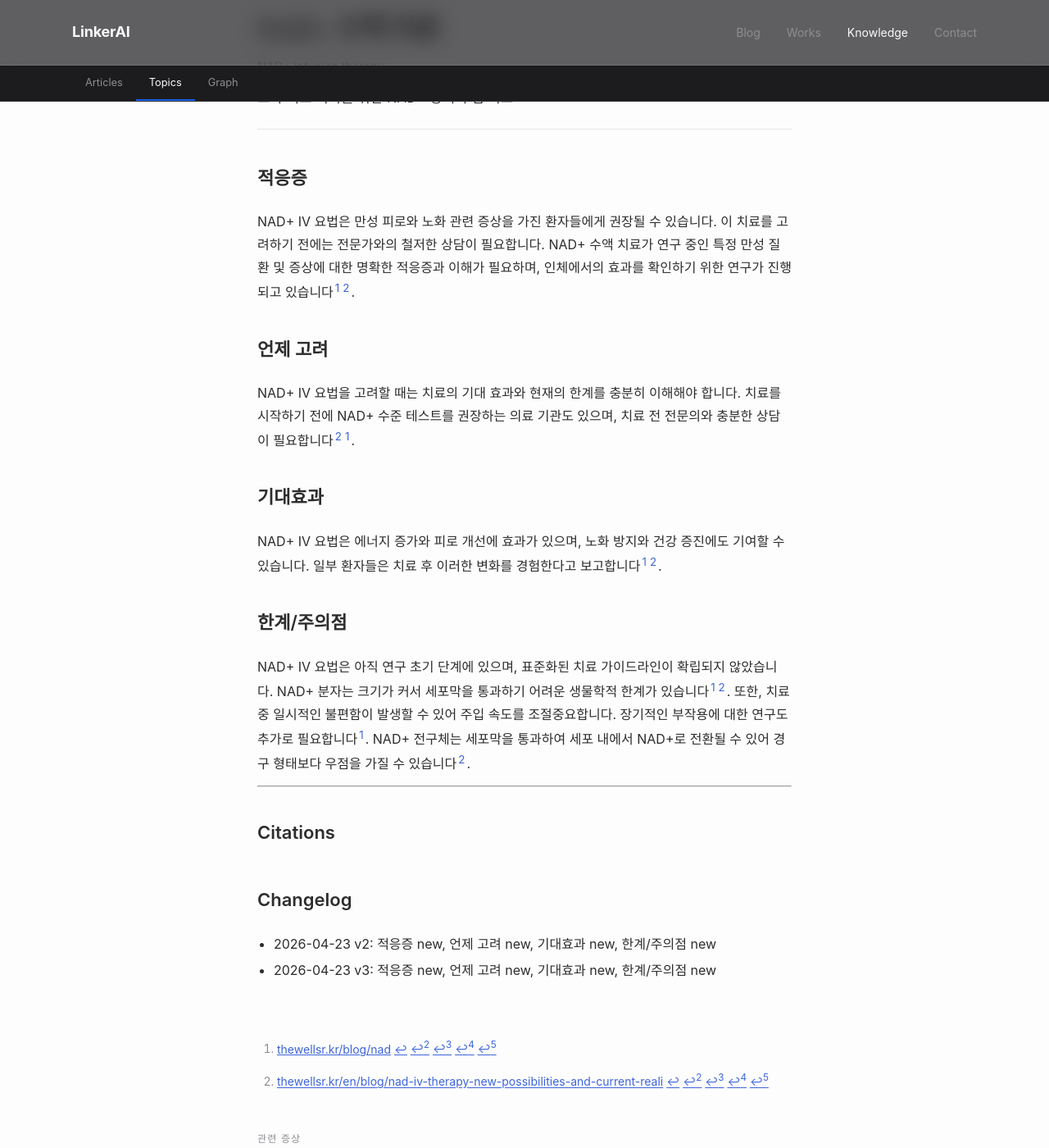
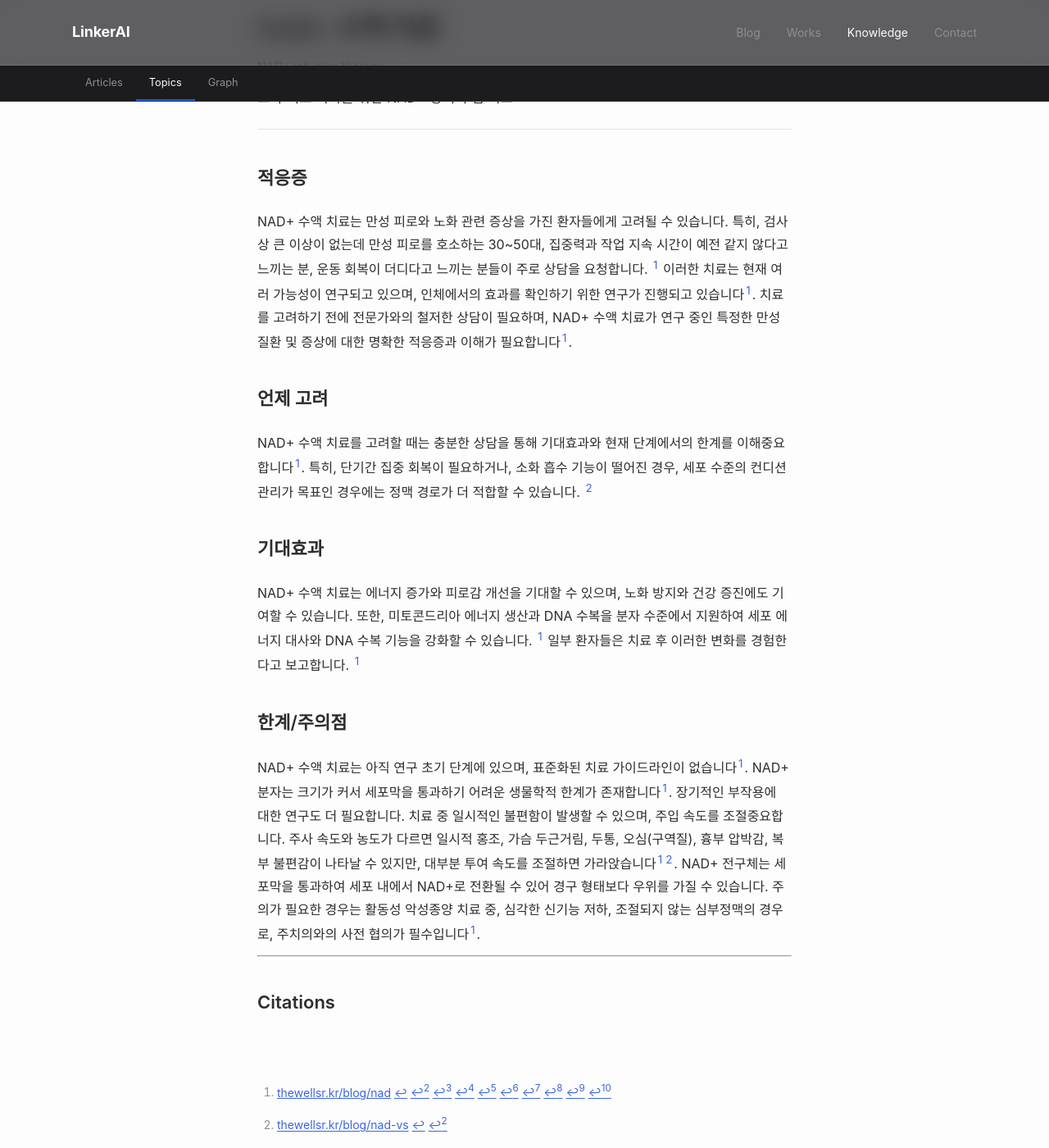
Before and after one commit to feelharmony/linkare-medical-knowledge, a Jekyll site: the page built from treatments/nad-infusion-therapy.md, in a window 1280 px wide and 1400 px high, scrolled down 239 px. Shown: the whole window at 82% size. Built offline with Jekyll 4.4.1, drawn with Linux system fonts in a browser that asks for light colours; some web fonts are replaced; some of the changed text lies outside the part shown.

Commit message:
update entity: NAD+ 수액 치료 (nad-infusion-therapy)

```diff
--- a/treatments/nad-infusion-therapy.md
+++ b/treatments/nad-infusion-therapy.md
@@ -6,28 +6,24 @@ permalink: /treatments/nad-infusion-therapy/
 title: NAD+ 수액 치료
 description: 노화·피로 회복을 위한 NAD+ 정맥 주입 치료
 title_en: NAD+ infusion therapy
-last_reviewed: '2026-04-25'
-source_count: 1
+last_reviewed: '2026-05-01'
+source_count: 3
 version: 4
 ---
 ## 적응증
-NAD+ IV 요법은 만성 피로와 노화 관련 증상을 가진 환자들에게 권장될 수 있습니다. 이 치료를 고려하기 전에는 전문가와의 철저한 상담이 필요합니다. NAD+ 수액 치료가 연구 중인 특정 만성 질환 및 증상에 대한 명확한 적응증과 이해가 필요하며, 인체에서의 효과를 확인하기 위한 연구가 진행되고 있습니다[^2][^1].
+NAD+ 수액 치료는 만성 피로와 노화 관련 증상을 가진 환자들에게 고려될 수 있습니다. 특히, 검사상 큰 이상이 없는데 만성 피로를 호소하는 30~50대, 집중력과 작업 지속 시간이 예전 같지 않다고 느끼는 분, 운동 회복이 더디다고 느끼는 분들이 주로 상담을 요청합니다. [^1] 이러한 치료는 현재 여러 가능성이 연구되고 있으며, 인체에서의 효과를 확인하기 위한 연구가 진행되고 있습니다[^1]. 치료를 고려하기 전에 전문가와의 철저한 상담이 필요하며, NAD+ 수액 치료가 연구 중인 특정한 만성 질환 및 증상에 대한 명확한 적응증과 이해가 필요합니다[^1].
 
 ## 언제 고려
-NAD+ IV 요법을 고려할 때는 치료의 기대 효과와 현재의 한계를 충분히 이해해야 합니다. 치료를 시작하기 전에 NAD+ 수준 테스트를 권장하는 의료 기관도 있으며, 치료 전 전문의와 충분한 상담이 필요합니다[^1][^2].
+NAD+ 수액 치료를 고려할 때는 충분한 상담을 통해 기대효과와 현재 단계에서의 한계를 이해중요합니다[^1]. 특히, 단기간 집중 회복이 필요하거나, 소화 흡수 기능이 떨어진 경우, 세포 수준의 컨디션 관리가 목표인 경우에는 정맥 경로가 더 적합할 수 있습니다. [^2]
 
 ## 기대효과
-NAD+ IV 요법은 에너지 증가와 피로 개선에 효과가 있으며, 노화 방지와 건강 증진에도 기여할 수 있습니다. 일부 환자들은 치료 후 이러한 변화를 경험한다고 보고합니다[^2][^1].
+NAD+ 수액 치료는 에너지 증가와 피로감 개선을 기대할 수 있으며, 노화 방지와 건강 증진에도 기여할 수 있습니다. 또한, 미토콘드리아 에너지 생산과 DNA 수복을 분자 수준에서 지원하여 세포 에너지 대사와 DNA 수복 기능을 강화할 수 있습니다. [^1] 일부 환자들은 치료 후 이러한 변화를 경험한다고 보고합니다. [^1]
 
 ## 한계/주의점
-NAD+ IV 요법은 아직 연구 초기 단계에 있으며, 표준화된 치료 가이드라인이 확립되지 않았습니다. NAD+ 분자는 크기가 커서 세포막을 통과하기 어려운 생물학적 한계가 있습니다[^2][^1]. 또한, 치료 중 일시적인 불편함이 발생할 수 있어 주입 속도를 조절중요합니다. 장기적인 부작용에 대한 연구도 추가로 필요합니다[^2]. NAD+ 전구체는 세포막을 통과하여 세포 내에서 NAD+로 전환될 수 있어 경구 형태보다 우점을 가질 수 있습니다[^1].
+NAD+ 수액 치료는 아직 연구 초기 단계에 있으며, 표준화된 치료 가이드라인이 없습니다[^1]. NAD+ 분자는 크기가 커서 세포막을 통과하기 어려운 생물학적 한계가 존재합니다[^1]. 장기적인 부작용에 대한 연구도 더 필요합니다. 치료 중 일시적인 불편함이 발생할 수 있으며, 주입 속도를 조절중요합니다. 주사 속도와 농도가 다르면 일시적 홍조, 가슴 두근거림, 두통, 오심(구역질), 흉부 압박감, 복부 불편감이 나타날 수 있지만, 대부분 투여 속도를 조절하면 가라앉습니다[^1][^2]. NAD+ 전구체는 세포막을 통과하여 세포 내에서 NAD+로 전환될 수 있어 경구 형태보다 우위를 가질 수 있습니다. 주의가 필요한 경우는 활동성 악성종양 치료 중, 심각한 신기능 저하, 조절되지 않는 심부정맥의 경우로, 주치의와의 사전 협의가 필수입니다[^1].
 
 ---
 
 ## Citations
-[^1]: [thewellsr.kr/en/blog/nad-iv-therapy-new-possibilities-and-current-reali](https://thewellsr.kr/en/blog/nad-iv-therapy-new-possibilities-and-current-reali)
-[^2]: [thewellsr.kr/blog/nad](https://thewellsr.kr/blog/nad)
-
-## Changelog
-- 2026-04-23 v2: 적응증 new, 언제 고려 new, 기대효과 new, 한계/주의점 new
-- 2026-04-23 v3: 적응증 new, 언제 고려 new, 기대효과 new, 한계/주의점 new
+[^1]: [thewellsr.kr/blog/nad](https://thewellsr.kr/blog/nad)
+[^2]: [thewellsr.kr/blog/nad-vs](https://thewellsr.kr/blog/nad-vs)
```
